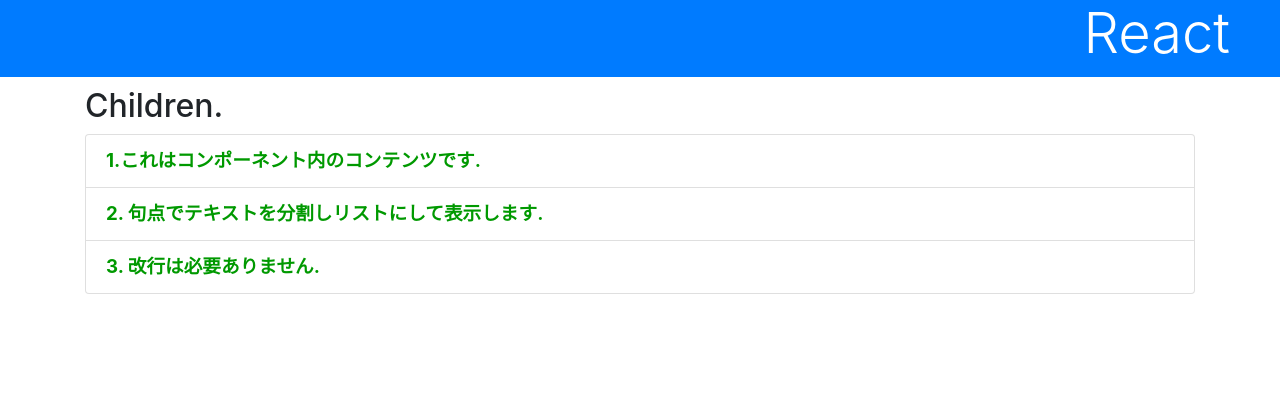
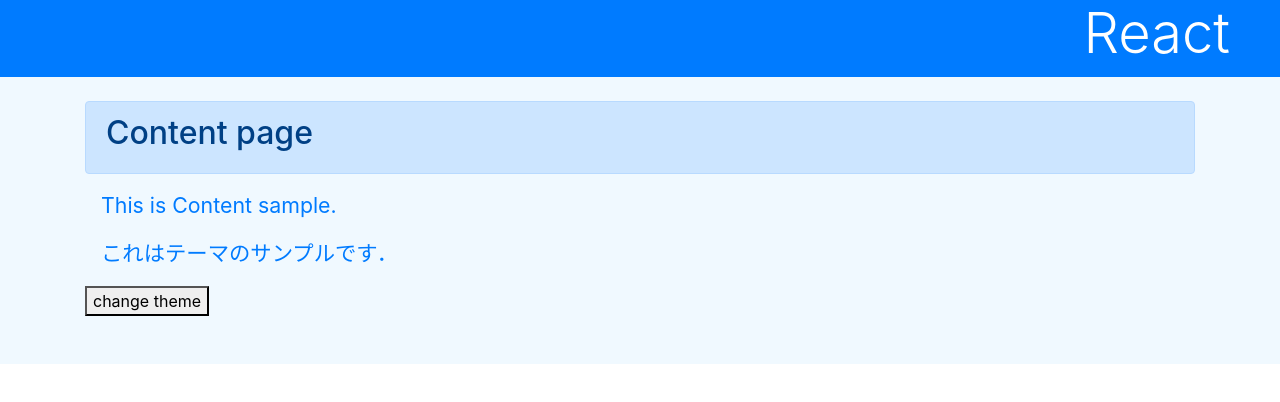
Before and after one commit to MissionaryPS/ReactPractice, a React (Create React App) app in the folder react_app/: page / in a window 1280 px wide. Shown: the top 402 px of the page. Built offline with nearby package versions, Linux system fonts and the light colour scheme.

Commit message:
3-4 p.191-198 コンテクストを利用したスタイルの変更

```diff
--- a/react_app/src/App.js
+++ b/react_app/src/App.js
@@ -1,52 +1,87 @@
 import React, {Component} from 'react'
 import './App.css';
 
+const theme = {
+  light:{
+    style:{
+      backgroundColor:"#f0f9ff",
+      color:"#00f"
+    },
+    head:"bg-primary text-white display-4 mb-4",
+    alert:"alert alert-primary my-3",
+    text:"text-primary m-3",
+    foot:"py-4"
+  },
+  dark:{
+    style:{
+      backgroundColor:"#336",
+      color:"#eef"
+    },
+    head:"bg-secondary text-white display-4 mb-4",
+    alert:"alert alert-dark my-3",
+    text:"text-light m-3",
+    foot:"py-4"
+  }
+}
+
+const ThemeContext = React.createContext(theme.light)
+
 class App extends Component {
+  static contextType = ThemeContext
 
   constructor(props){
     super(props)
+    this.state = {
+      theme:theme.light
+    }
+
+    this.toggleTheme = () =>{
+      this.setState(state =>({
+        theme:
+          state.theme===theme.dark
+          ?theme.light
+          :theme.dark
+      }))
+    }
   }
 
 
   render(){
-    return <div>
-      <h1 className='bg-primary text-white display-4'>React</h1>
+    return <div style = {this.context.style}>
+      <h1 className={this.context.head}>React</h1>
       <div className='container'>
-        <Message title="Children.">
-          これはコンポーネント内のコンテンツです．
-          句点でテキストを分割しリストにして表示します．
-          改行は必要ありません．
-        </Message>
+        <ThemeContext.Provider value={this.state.theme}>
+        <Title value='Content page'/>
+        <Message value='This is Content sample.'/>
+          <Message value='これはテーマのサンプルです．'/>
+        </ThemeContext.Provider>
+        <button onClick={this.toggleTheme}>change theme</button>
+        <div className={this.context.foot}></div>
       </div>
     </div>
   }
 }
 
-class Message extends Component{
-  li = {
-    fontSize:"14pt",
-    fontWeight:"bold",
-    color:"#090"
-  }
+
+class Title extends Component{
+  static contextType = ThemeContext
 
   render(){
-    let content = this.props.children
-    let arr = content.split('．')
-    let arr2 = []
-    for(let i = 0; i< arr.length; i++){
-      if(arr[i].trim() !== ''){
-        arr2.push(arr[i])
-      }
-    }
-    let list = arr2.map((value,key)=>(
-      <li className='list-group-item' style={this.li} key={key}>{key+1}.{value}.</li>
-    ))
-    return <div>
-      <h2>{this.props.title}</h2>
-      <ol className='list-group'>{list}</ol>
+    return <div className={this.context.alert}>
+      <h2>{this.props.value}</h2>
     </div>
   }
+}
 
+
+class Message extends Component{
+  static contextType = ThemeContext
+
+  render(){
+    return <div style={this.context.style}>
+      <p className={this.context.text}>{this.props.value}</p>
+    </div>
+  }
 }
 
 export default App;
```
